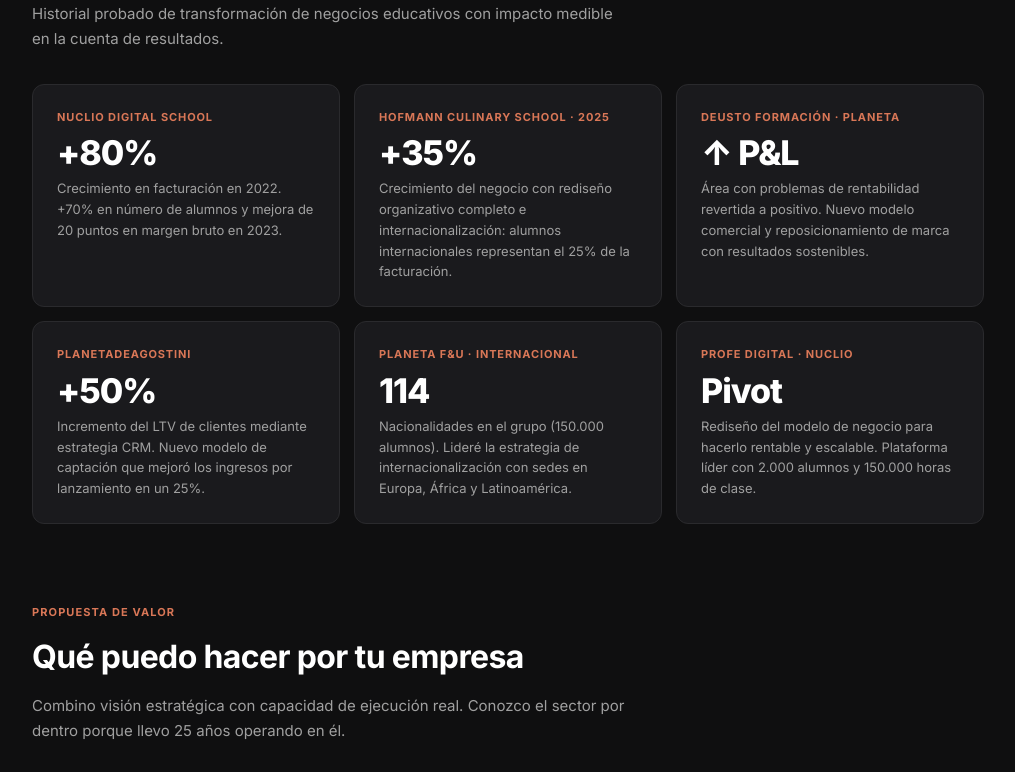
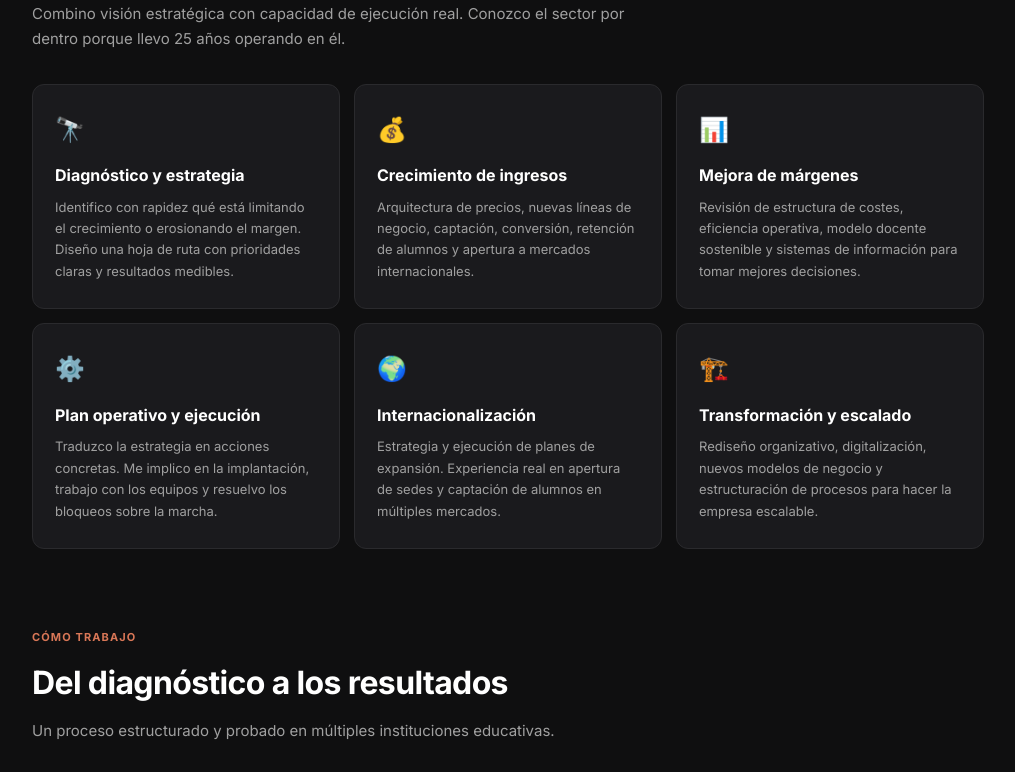
Before and after one commit to frcalabia-spec/consultoria, a plain HTML site: page index.html in a window 1280 px wide. Shown: the part 719-1491 px from the top of the page, without its empty margins (132-1147 px from the left). Drawn offline with Linux system fonts and the light colour scheme.

Commit message:
Add files via upload

```diff
--- a/index.html
+++ b/index.html
@@ -137,44 +137,7 @@
 
 
 
-  <!-- TRACK RECORD -->
-  <div class="section">
-    <div class="section-label">Track record</div>
-    <div class="section-title">Resultados reales, no promesas</div>
-    <p class="section-desc">Historial probado de transformación de negocios educativos con impacto medible en la cuenta de resultados.</p>
-    <div class="proof-grid">
-      <div class="proof-card">
-        <div class="proof-company">Nuclio Digital School</div>
-        <div class="proof-metric">+80%</div>
-        <div class="proof-desc">Crecimiento en facturación en 2022. +70% en número de alumnos y mejora de 20 puntos en margen bruto en 2023.</div>
-      </div>
-      <div class="proof-card">
-        <div class="proof-company">Hofmann Culinary School · 2025</div>
-        <div class="proof-metric">+35%</div>
-        <div class="proof-desc">Crecimiento del negocio con rediseño organizativo completo e internacionalización: alumnos internacionales representan el 25% de la facturación.</div>
-      </div>
-      <div class="proof-card">
-        <div class="proof-company">Deusto Formación · Planeta</div>
-        <div class="proof-metric">↑ P&L</div>
-        <div class="proof-desc">Área con problemas de rentabilidad revertida a positivo. Nuevo modelo comercial y reposicionamiento de marca con resultados sostenibles.</div>
-      </div>
-      <div class="proof-card">
-        <div class="proof-company">PlanetaDeAgostini</div>
-        <div class="proof-metric">+50%</div>
-        <div class="proof-desc">Incremento del LTV de clientes mediante estrategia CRM. Nuevo modelo de captación que mejoró los ingresos por lanzamiento en un 25%.</div>
-      </div>
-      <div class="proof-card">
-        <div class="proof-company">Planeta F&U · Internacional</div>
-        <div class="proof-metric">114</div>
-        <div class="proof-desc">Nacionalidades en el grupo (150.000 alumnos). Lideré la estrategia de internacionalización con sedes en Europa, África y Latinoamérica.</div>
-      </div>
-      <div class="proof-card">
-        <div class="proof-company">Profe Digital · Nuclio</div>
-        <div class="proof-metric">Pivot</div>
-        <div class="proof-desc">Rediseño del modelo de negocio para hacerlo rentable y escalable. Plataforma líder con 2.000 alumnos y 150.000 horas de clase.</div>
-      </div>
-    </div>
-  </div>
+
 
   <!-- PROPUESTA -->
   <div class="section">
@@ -349,8 +312,7 @@
           <div class="tl-role">Director General · Miembro del Comité de Dirección</div>
           <div class="tl-company">Planeta Formación y Universidades (Ostelea, Deusto, EAE…)</div>
           <ul class="tl-highlights">
-            <li>150.000 alumnos de 114 nacionalidades en el grupo</li>
-            <li>Plan de internacionalización: Europa, África, Latinoamérica</li>
+            <li>Plan de internacionalización en Latinoamérica: México, Colombia, Perú</li>
             <li>Revertí un área deficitaria (Deusto Formación) a rentabilidad positiva</li>
             <li>Dirección General de Ostelea: campus en Barcelona, Madrid, Rabat y online</li>
           </ul>
```
